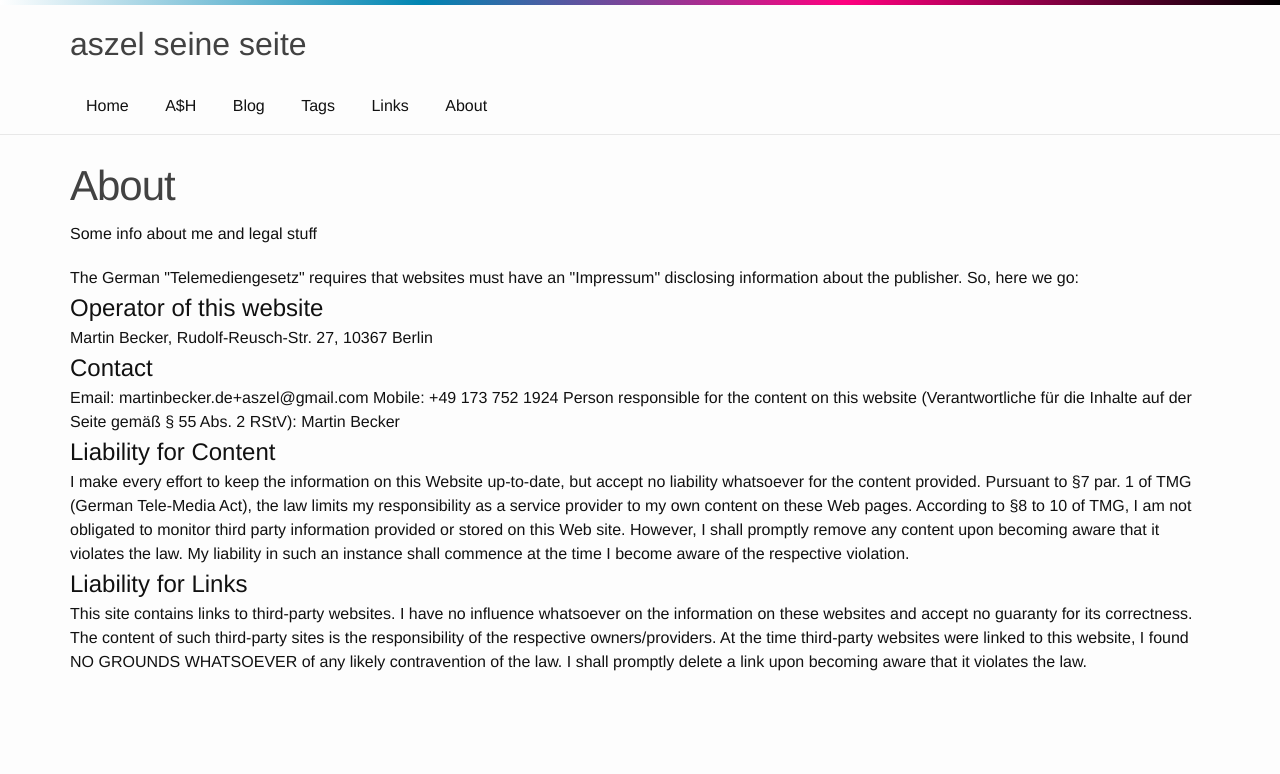
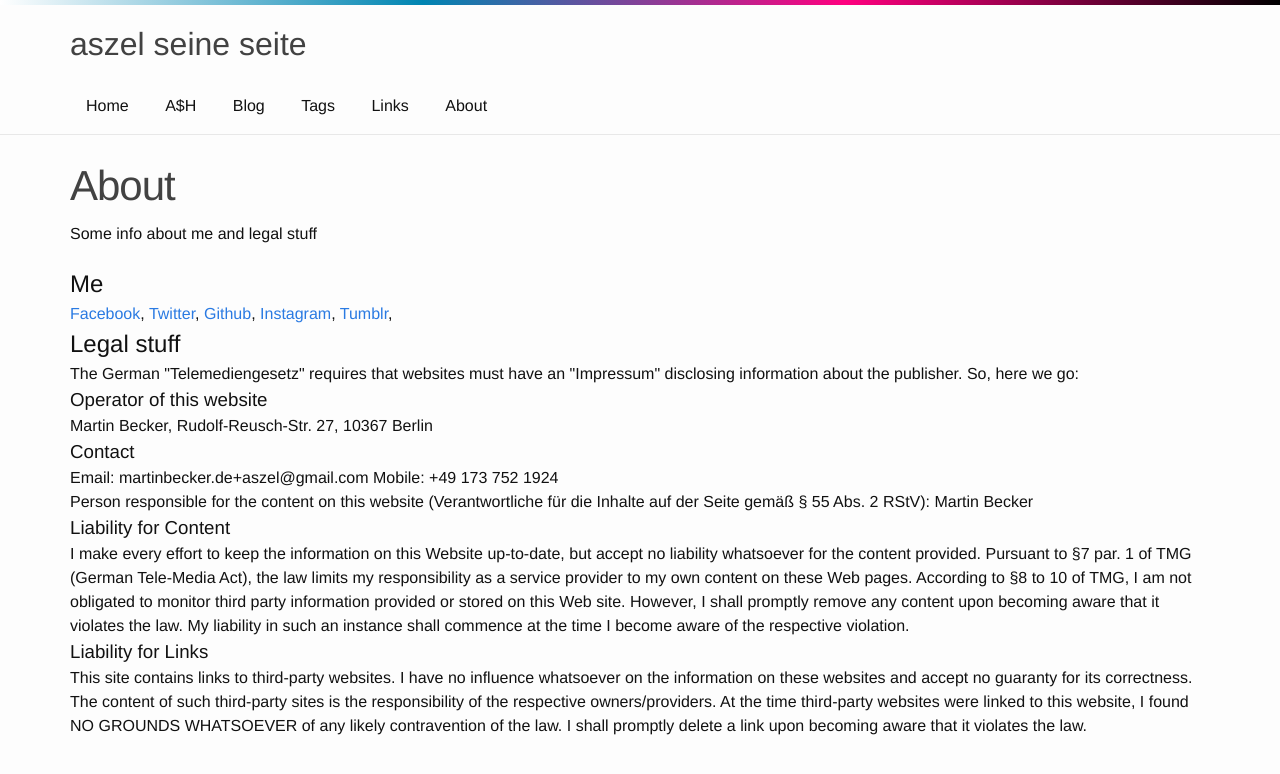
Before and after one commit to aszel/aszel.github.io, a Jekyll site: the page built from about/index.md, in a window 1280 px wide. Shown: the top 774 px of the page. Built offline with Jekyll 4.4.1, drawn with Linux system fonts in a browser that asks for light colours.

Commit message:
About Seite erweitert

```diff
--- a/about/index.md
+++ b/about/index.md
@@ -6,25 +6,34 @@ permalink: /about/
 
 <h1 class="post-title">About</h1>
 <p class="post-title-sub">Some info about me and legal stuff<p>
+
+<h2>Me</h2>
+<a href="https://www.facebook.com/fassdochmalanmeindingeling" target="_blank">Facebook</a>,
+<a href="https://twitter.com/aszel" target="_blank">Twitter</a>,
+<a href="https://github.com/aszel" target="_blank">Github</a>,
+<a href="https://www.instagram.com/aszel/" target="_blank">Instagram</a>,
+<a href="http://aszel.tumblr.com/" target="_blank">Tumblr</a>,
+
+<h2>Legal stuff</h2>
 The German "Telemediengesetz" requires that websites must have an "Impressum" disclosing information about the publisher. So, here we go:
 
-<h2>Operator of this website</h2>
+<h3>Operator of this website</h3>
 Martin Becker, Rudolf-Reusch-Str. 27, 10367 Berlin
 
-<h2>Contact</h2>
+<h3>Contact</h3>
 Email: martinbecker.de+aszel@gmail.com
 Mobile: +49 173 752 1924
-
+<br>
 Person responsible for the content on this website (Verantwortliche für die Inhalte auf der Seite gemäß § 55 Abs. 2 RStV): Martin Becker
 
-<h2>Liability for Content</h2>
+<h3>Liability for Content</h3>
 I make every effort to keep the information on this Website up-to-date, but accept no liability whatsoever for the content provided.
 
 Pursuant to §7 par. 1 of TMG (German Tele-Media Act), the law limits my responsibility as a service provider to my own content on these Web pages.
 
 According to §8 to 10 of TMG, I am not obligated to monitor third party information provided or stored on this Web site. However, I shall promptly remove any content upon becoming aware that it violates the law. My liability in such an instance shall commence at the time I become aware of the respective violation.
 
-<h2>Liability for Links</h2>
+<h3>Liability for Links</h3>
 This site contains links to third-party websites. I have no influence whatsoever on the information on these websites and accept no guaranty for its correctness. The content of such third-party sites is the responsibility of the respective owners/providers.
 
 At the time third-party websites were linked to this website, I found NO GROUNDS WHATSOEVER of any likely contravention of the law. I shall promptly delete a link upon becoming aware that it violates the law.
```
